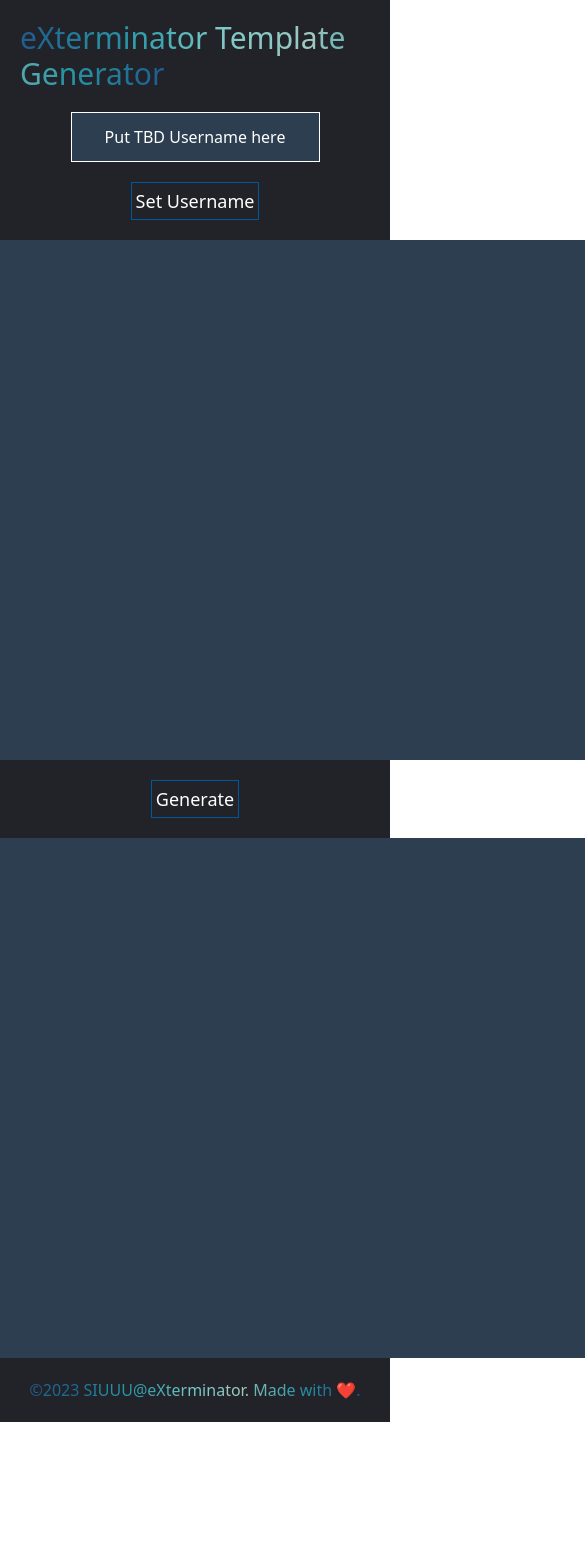
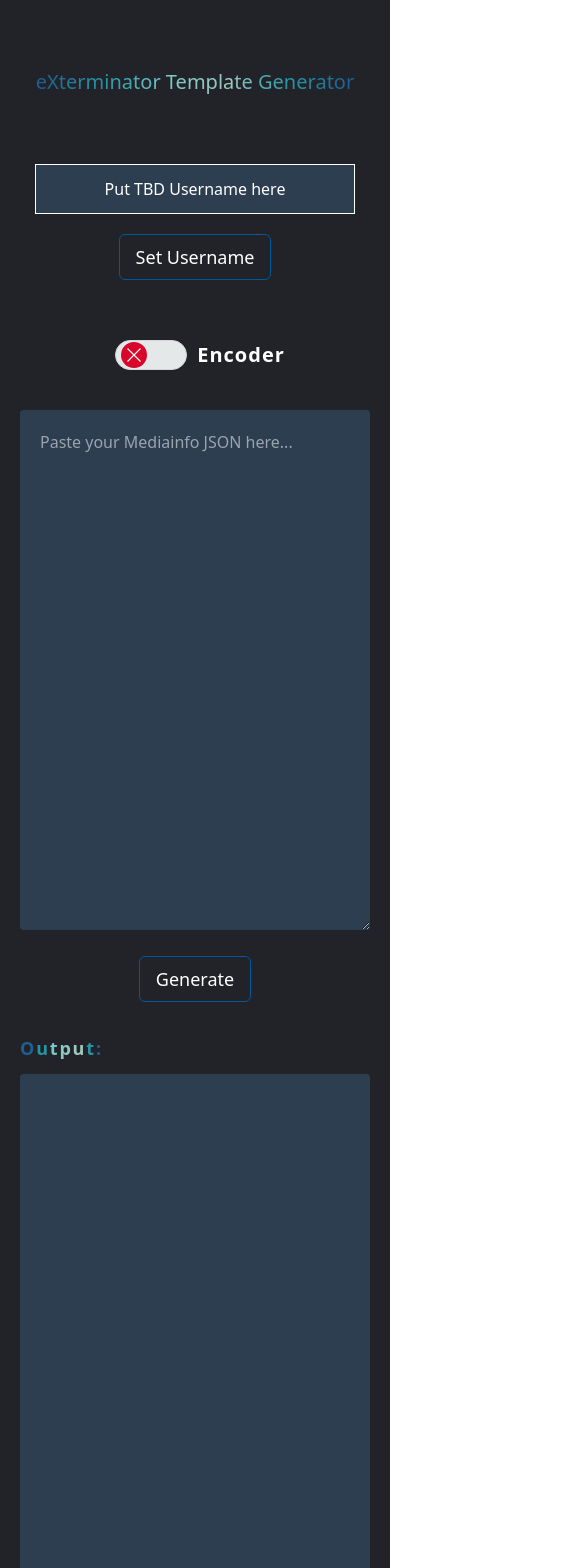
Before and after one commit to dev-weirdo/teamplate-gen, a React (Vite) app: page / in a window 390 px wide. Shown: the top 1568 px of the page, 585 px wide, since content can reach past the window. Before the commit the page ends 1422 px from the top, so only its background shows below. Built offline with nearby package versions, Linux system fonts and the light colour scheme.

Commit message:
responsiveness fixed and added toggle

```diff
--- a/src/App.jsx
+++ b/src/App.jsx
@@ -1,7 +1,15 @@
+import { useState } from 'react'
+import './Button.css'
+
 function App () {
+  const [checked, setChecked] = useState(false)
   let allInfo = ''
   let mainArrLength = 0
   let chapter = true
+
+  const handleChecked = () => {
+    setChecked(current => !current)
+  }
 
   //Languages array and divide into category
   const langArr = []
@@ -77,7 +85,9 @@ Size...........: ${
             : fileMibSize
         } ${fileGibSize >= 1 ? 'GiB' : 'MiB'}
 Chapters.......: ${chapter ? 'Yes (Numbered)' : 'No'}
-Remuxer........: [color=#3c758f]${localStorage.getItem(
+${
+  checked ? 'Encoder........' : 'Remuxer........'
+}: [color=#3c758f]${localStorage.getItem(
           'username'
         )}[/color][color=#2683cc]@[/color][color=#3e669c]⋿[/color][color=#3d5692]✗[/color][color=#379ac3]t[/color][color=#389bc7]e[/color][color=#3a9bcb]r[/color][color=#3c9cce]m[/color][color=#3e9dd2]i[/color][color=#409dd6]n[/color][color=#429eda]a[/color][color=#439fdd]t[/color][color=#459fe1]o[/color][color=#47a0e5]r[/color]
 Release Date...: ${dateStr}[/font][/size]
@@ -174,7 +184,7 @@ Language.......: ${langArr[0].map((sLang, index) =>
               : ''
           }${
             langArr[1].length !== 0
-              ? `Format.........: SRT
+              ? `Format.........: UTF-8
 Language.......: ${langArr[1].map((sLang, index) =>
                   index > 0 ? ' ' + sLang : sLang
                 )}\n
@@ -208,7 +218,7 @@ Language.......: ${langArr[3].map((sLang, index) =>
   return (
     <>
       <div className='bg-[#212328] font-consolas text-white flex flex-col items-center justify-center gap-5 p-5'>
-        <h1 className='text-3xl'>
+        <h1 className='text-xl md:text-2xl lg:text-3xl py-12'>
           <span style={{ color: '#205f90' }}>e</span>
           <span style={{ color: '#216894' }}>X</span>
           <span style={{ color: '#237197' }}>t</span>
@@ -242,7 +252,7 @@ Language.......: ${langArr[3].map((sLang, index) =>
           <span style={{ color: '#205f90' }}>r</span>
         </h1>
         <input
-          className='bg-[#2C3E50] text-center border border-white px-2 py-3'
+          className='bg-[#2C3E50] text-center border border-white px-2 py-3 w-80'
           type='text'
           id='username'
           defaultValue={
@@ -251,36 +261,97 @@ Language.......: ${langArr[3].map((sLang, index) =>
               : 'Put TBD Username here'
           }
         />
+
         <button
           onClick={setUsername}
-          className='border p-1 border-[#01579b] text-lg'
+          className='border px-4 py-2 border-[#01579b] text-lg rounded-md'
         >
           {localStorage.getItem('username')
             ? 'Update Username'
             : 'Set Username'}
         </button>
+        <div>
+          <div className='flex justify-center items-center'>
+            <div className='toggler'>
+              <input
+                id='toggler-1'
+                name='toggler-1'
+                onChange={handleChecked}
+                type='checkbox'
+                value={checked}
+              />
+              <label htmlFor='toggler-1'>
+                <svg
+                  className='toggler-on'
+                  version='1.1'
+                  xmlns='http://www.w3.org/2000/svg'
+                  viewBox='0 0 130.2 130.2'
+                >
+                  <polyline
+                    className='path check'
+                    points='100.2,40.2 51.5,88.8 29.8,67.5'
+                  ></polyline>
+                </svg>
+                <svg
+                  className='toggler-off'
+                  version='1.1'
+                  xmlns='http://www.w3.org/2000/svg'
+                  viewBox='0 0 130.2 130.2'
+                >
+                  <line
+                    className='path line'
+                    x1='34.4'
+                    y1='34.4'
+                    x2='95.8'
+                    y2='95.8'
+                  ></line>
+                  <line
+                    className='path line'
+                    x1='95.8'
+                    y1='34.4'
+                    x2='34.4'
+                    y2='95.8'
+                  ></line>
+                </svg>
+              </label>
+            </div>
+            <h1 className='text-xl font-semibold tracking-wider'>Encoder</h1>
+          </div>
           <textarea
-          className='bg-[#2C3E50] p-5'
+            className='bg-[#2C3E50] p-5 rounded w-full'
             name='inputbox'
             id='ibox'
-          cols='150'
+            cols='130'
             rows='20'
+            placeholder='Paste your Mediainfo JSON here...'
           ></textarea>
+        </div>
         <button
-          className='border p-1 border-[#01579b] text-lg'
+          className='border px-4 py-2 border-[#01579b] text-lg rounded-md'
           onClick={generate}
         >
           Generate
         </button>
+        <div>
+          <h1 className='text-lg md:text-2xl py-3 font-semibold tracking-widest'>
+            <span style={{ color: '#205f90' }}>O</span>
+            <span style={{ color: '#2895a5' }}>u</span>
+            <span style={{ color: '#77c7c7' }}>t</span>
+            <span style={{ color: '#8bc8c3' }}>p</span>
+            <span style={{ color: '#9fc9be' }}>u</span>
+            <span style={{ color: '#2895a5' }}>t</span>
+            <span style={{ color: '#205f90' }}>:</span>
+          </h1>
           <textarea
             name='outputbox'
             id='obox'
-          cols='150'
+            cols='130'
             rows='20'
-          className='bg-[#2C3E50] p-5'
+            className='bg-[#2C3E50] p-5 rounded w-full'
           ></textarea>
+        </div>
 
-        <footer>
+        <footer className='py-4'>
           <p>
             <span style={{ color: '#205f90' }}>&#169;</span>
             <span style={{ color: '#216793' }}>{year}</span>
@@ -316,7 +387,6 @@ Language.......: ${langArr[3].map((sLang, index) =>
             <span style={{ color: '#237699' }}>h</span>
             <span style={{ color: '#226e96' }}> </span>
             <span style={{ color: '#216793' }}>&#x2764;</span>
-            <span style={{ color: '#205f90' }}>.</span>
           </p>
         </footer>
       </div>
--- /dev/null
+++ b/src/Button.css
@@ -0,0 +1,94 @@
+.toggler {
+    width: 72px;
+    margin: 40px 10px;
+  }
+
+  .toggler input {
+    display: none;
+  }
+
+  .toggler label {
+    display: block;
+    position: relative;
+    width: 72px;
+    height: 30px;
+    border: 1px solid #d6d6d6;
+    border-radius: 36px;
+    background: #e4e8e8;
+    cursor: pointer;
+  }
+
+  .toggler label::after {
+    display: block;
+    border-radius: 100%;
+    background-color: #d7062a;
+    content: '';
+    animation-name: toggler-size;
+    animation-duration: 0.15s;
+    animation-timing-function: ease-out;
+    animation-direction: forwards;
+    animation-iteration-count: 1;
+    animation-play-state: running;
+  }
+
+  .toggler label::after, .toggler label .toggler-on, .toggler label .toggler-off {
+    position: absolute;
+    top: 50%;
+    left: 25%;
+    width: 26px;
+    height: 26px;
+    transform: translateY(-50%) translateX(-50%);
+    transition: left 0.15s ease-in-out, background-color 0.2s ease-out, width 0.15s ease-in-out, height 0.15s ease-in-out, opacity 0.15s ease-in-out;
+  }
+
+  .toggler input:checked + label::after, .toggler input:checked + label .toggler-on, .toggler input:checked + label .toggler-off {
+    left: 75%;
+  }
+
+  .toggler input:checked + label::after {
+    background-color: #50ac5d;
+    animation-name: toggler-size2;
+  }
+
+  .toggler .toggler-on, .toggler .toggler-off {
+    opacity: 1;
+    z-index: 2;
+  }
+
+  .toggler input:checked + label .toggler-off, .toggler input:not(:checked) + label .toggler-on {
+    width: 0;
+    height: 0;
+    opacity: 0;
+  }
+
+  .toggler .path {
+    fill: none;
+    stroke: #fefefe;
+    stroke-width: 7px;
+    stroke-linecap: round;
+    stroke-miterlimit: 10;
+  }
+
+  @keyframes toggler-size {
+    0%, 100% {
+      width: 26px;
+      height: 26px;
+    }
+
+    50% {
+      width: 20px;
+      height: 20px;
+    }
+  }
+
+  @keyframes toggler-size2 {
+    0%, 100% {
+      width: 26px;
+      height: 26px;
+    }
+
+    50% {
+      width: 20px;
+      height: 20px;
+    }
+  }
```
Lines whose indentation alone changed are shown as unchanged.
